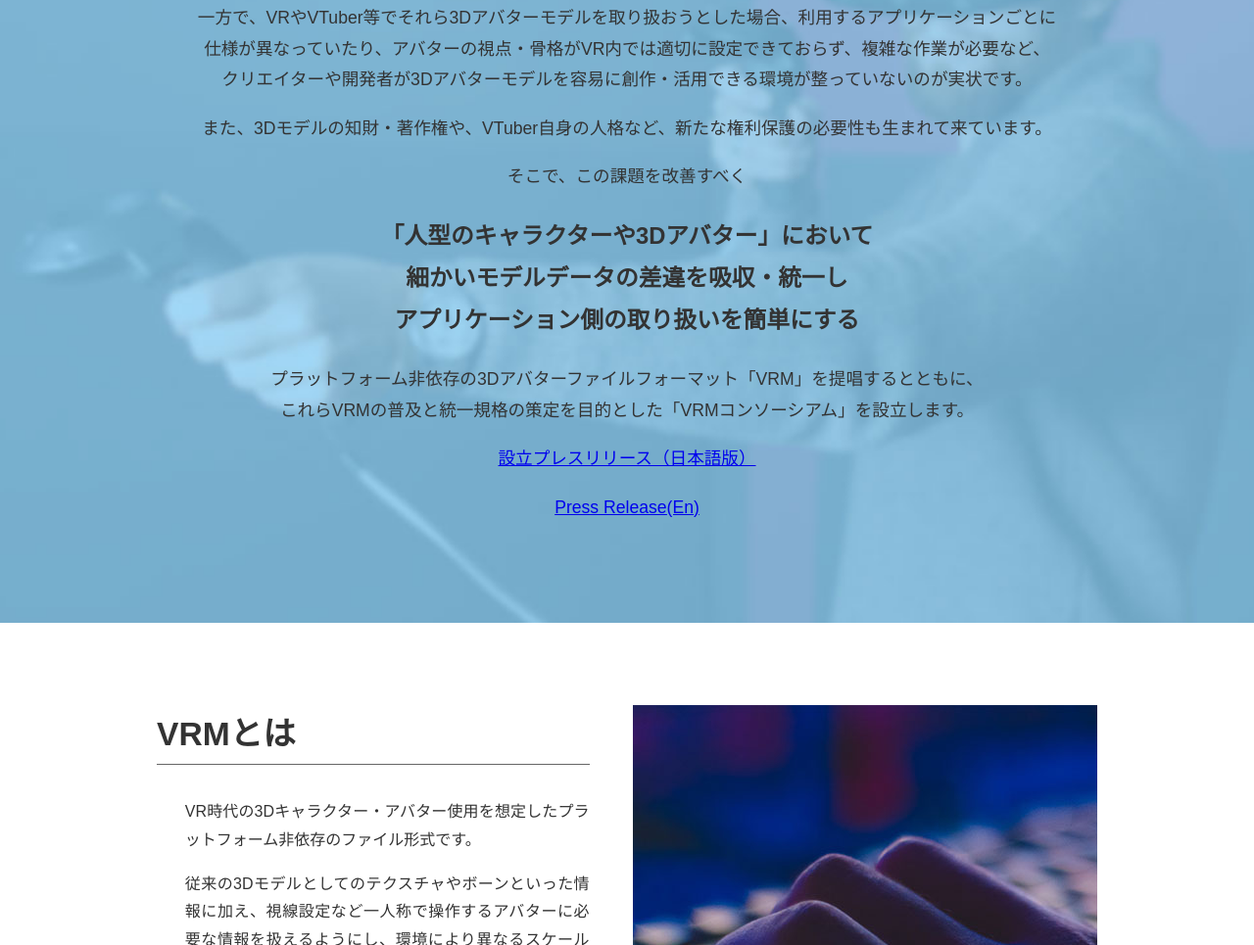
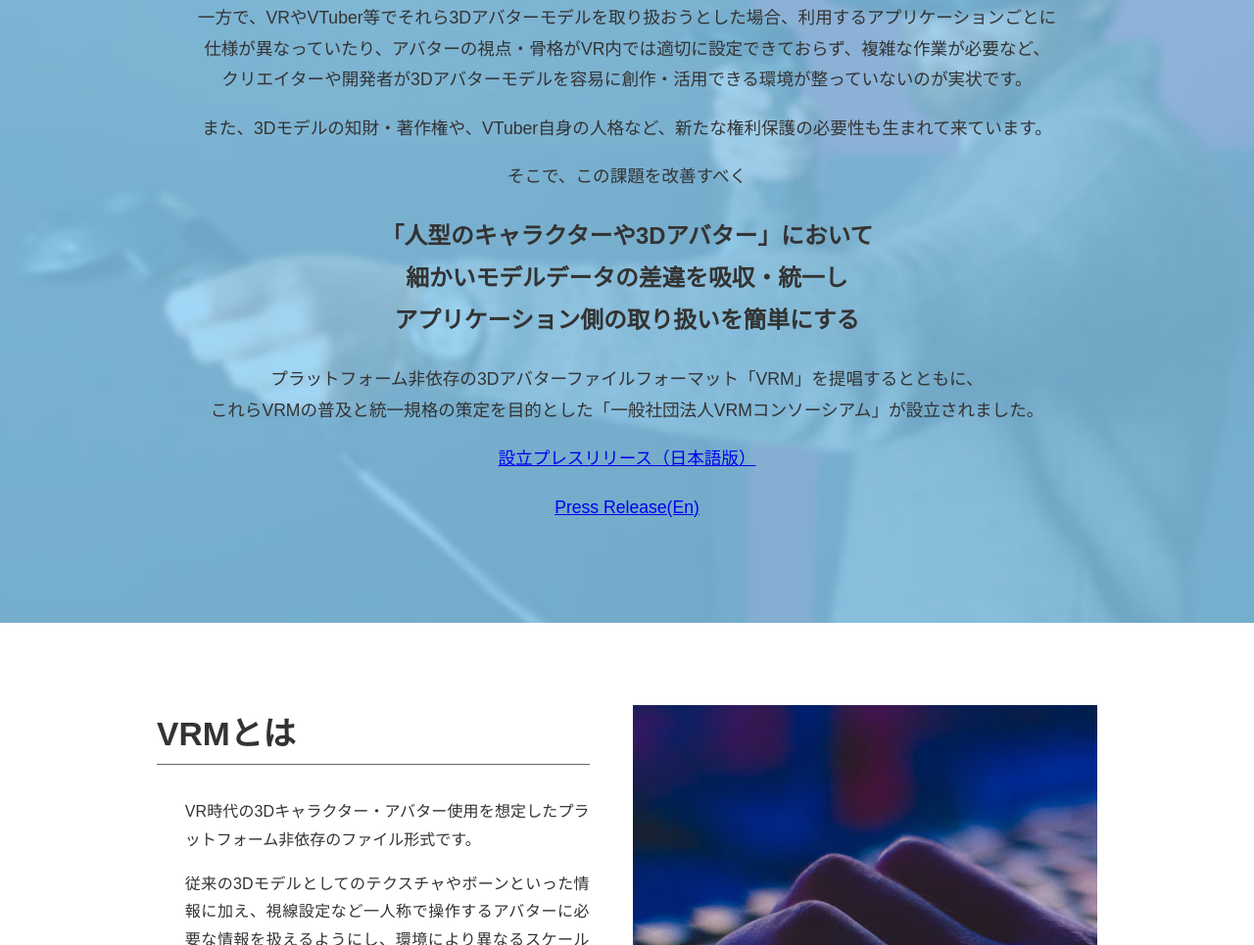
Before and after one commit to vrm-c/vrm-consortium.org, a plain HTML site: page index.html in a window 1280 px wide. Shown: the part 1123-2088 px from the top of the page at 98% size. Drawn offline with Linux system fonts and the light colour scheme.

Commit message:
Update index.html

```diff
--- a/index.html
+++ b/index.html
@@ -81,7 +81,7 @@
 					<strong>アプリケーション側の取り扱いを簡単にする</strong><br>
 				</span>
 				プラットフォーム非依存の3Dアバターファイルフォーマット「VRM」を提唱するとともに、<br>
-				これらVRMの普及と統一規格の策定を目的とした「VRMコンソーシアム」を設立します。
+				これらVRMの普及と統一規格の策定を目的とした「一般社団法人VRMコンソーシアム」が設立されました。
 
 				<p><a href="./common/pdf/ja_release.pdf">設立プレスリリース（日本語版）</a></p>
 				<p><a href="./common/pdf/en_release.pdf">Press Release(En)</a></p>
```
